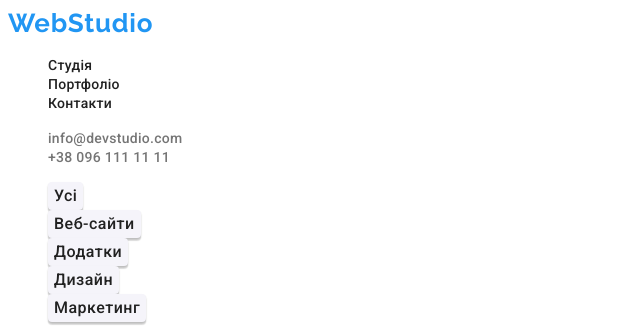
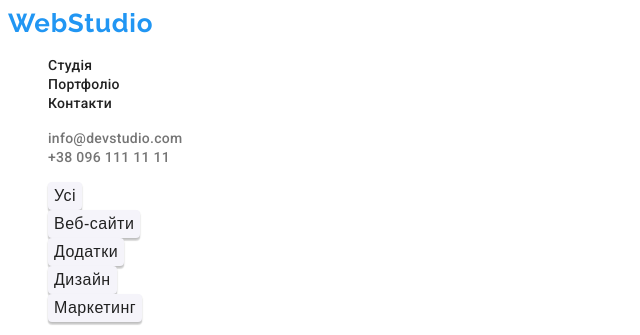
Before and after one commit to OlhaKorytniuk/goit-markup-hw-02, a plain HTML site: page portfolio.html in a window 1280 px wide. Shown: the top 335 px of the page, 0-640 px from the left. Drawn offline with Linux system fonts and the light colour scheme.

Commit message:
Update style.css

```diff
--- a/css/styles.css
+++ b/css/styles.css
@@ -23,8 +23,6 @@ body {
   font-weight: 700;
   font-size: 26px;
   line-height: 1.19;
-  /* identical to box height */
-
   letter-spacing: 0.03em;
 
   color: #2196f3;
@@ -100,7 +98,6 @@ body {
   font-weight: 400;
   font-size: 14px;
   line-height: 1.71;
-  /* or 171% */
   letter-spacing: 0.03em;
 
   color: #757575;
@@ -122,7 +119,6 @@ body {
   font-weight: 500;
   font-size: 16px;
   line-height: 1.19;
-  /* identical to box height */
 
   text-align: center;
   letter-spacing: 0.03em;
@@ -133,7 +129,6 @@ body {
   font-weight: 400;
   font-size: 16px;
   line-height: 1.19;
-  /* identical to box height */
 
   text-align: center;
   letter-spacing: 0.03em;
@@ -164,12 +159,9 @@ body {
 }
 /* PORTFOLIO */
 .title-filtres {
-  font-family: "Roboto";
-  font-style: normal;
   font-weight: 500;
   font-size: 16px;
   line-height: 1.63;
-  /* identical to box height, or 162% */
 
   text-align: center;
   letter-spacing: 0.03em;
@@ -189,7 +181,7 @@ body {
 }
 .modal-btn-filtres:hover,
 .modal-btn-filtres:focus {
-  background: #2196f3;
+  background: #2196f3; cursor: pointer;
 }
 /* PROJECTS */
 .title-project {
```
